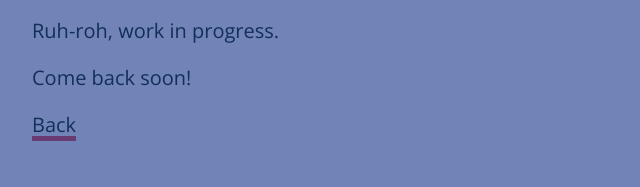
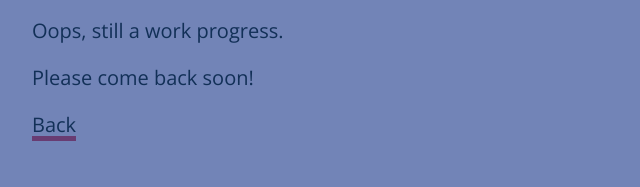
Before and after one commit to vnhercules/home, a plain HTML site: page designs.html in a window 1280 px wide. Shown: the part 599-786 px from the top of the page, 76-716 px from the left. Drawn offline with nearby package versions, Linux system fonts and the light colour scheme.

Commit message:
Update designs.html

```diff
--- a/designs.html
+++ b/designs.html
@@ -9,8 +9,8 @@
 	<body class="background">
 		<div class="text-left">
 			<h1>My Portfolio</h1>
-			<p>Ruh-roh, work in progress.</p>
-			<p>Come back soon!</p>
+			<p>Oops, still a work progress.</p>
+			<p>Please come back soon!</p>
 			<p><a class="under-alt" href="index.html">Back</a></p>
 		</div>
 	</body>
```
